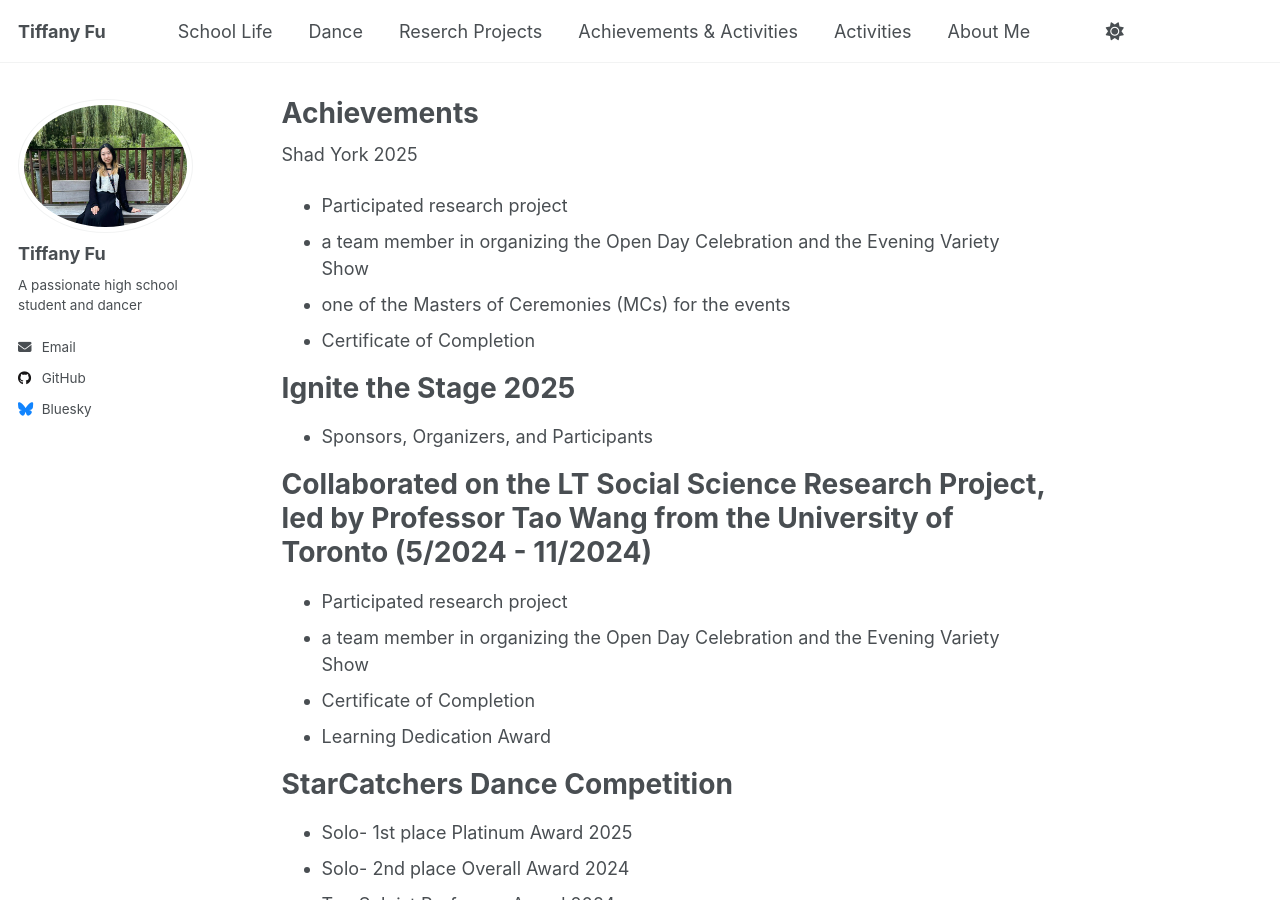
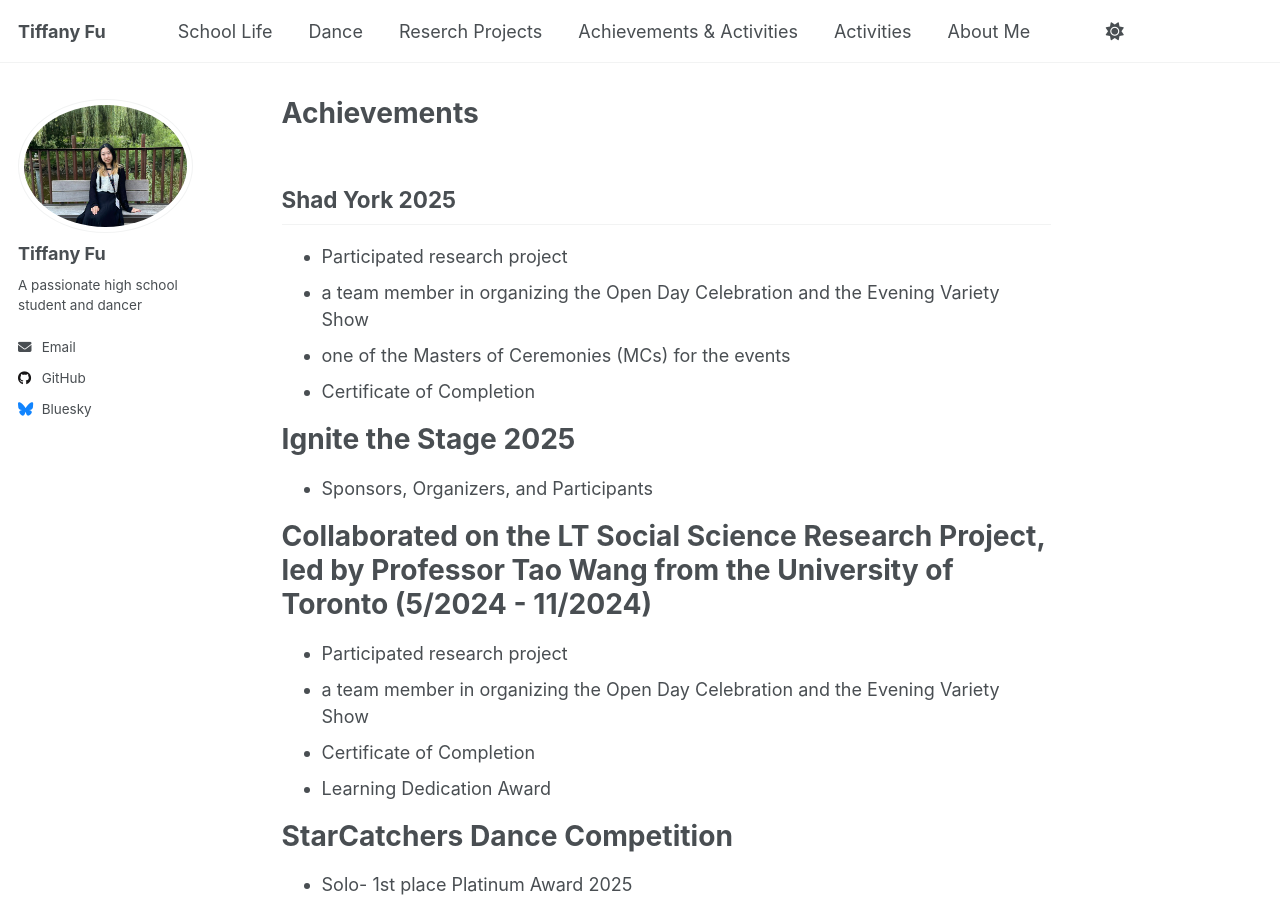
Before and after one commit to TiffanyJTFu/TiffanyFu, a Jekyll site: the page built from _portfolio/Achievements.md, in a window 1280 px wide and 900 px high. Built offline with Jekyll 4.4.1, drawn with Linux system fonts in a browser that asks for light colours; a script that is not in the unit is left out.

```diff
--- a/_portfolio/Achievements.md
+++ b/_portfolio/Achievements.md
@@ -4,7 +4,7 @@ excerpt: ""
 collection: portfolio
 ---
 
-Shad York 2025
+## Shad York 2025
   * Participated research project
   * a team member in organizing the Open Day Celebration and the Evening Variety Show
   * one of the Masters of Ceremonies (MCs) for the events
```
